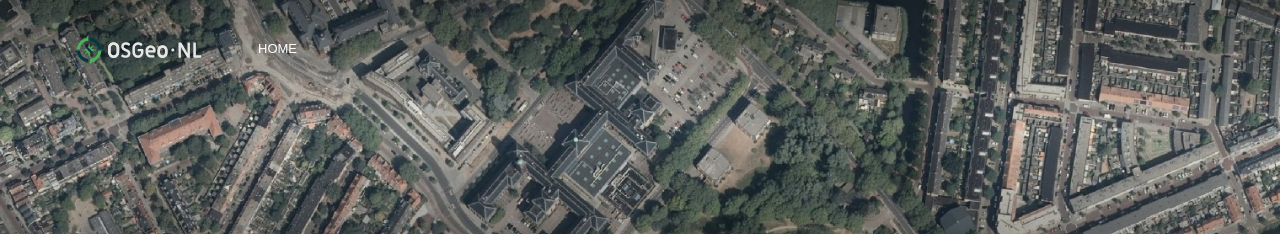
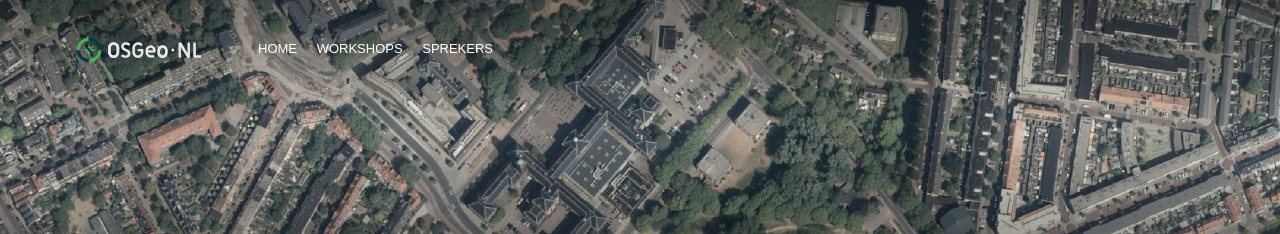
Before and after one commit to foss4gnl/2021.foss4g.nl, a Jekyll site: the page built from blog.html, in a window 1280 px wide. Shown: the top 234 px of the page. Built offline with Jekyll 4.4.1, drawn with Linux system fonts in a browser that asks for light colours; nearby versions of some CDN libraries; some web fonts are replaced; comment, search, counter and statistics services are not loaded.

Commit message:
website live zetten

```diff
--- a/_config.yml
+++ b/_config.yml
@@ -38,11 +38,11 @@ navigationLinks:
  - {permalink: "/", text: "Home"}
 # - {permalink: "/blog/", text: "Nieuws"}
 # - {permalink: "/conference/", text: "Programma"}
-# - {permalink: "/workshops/", text: "Workshops"}
+ - {permalink: "/workshops/", text: "Workshops"}
 # - {permalink: "/photos/", text: "Foto's"}
-# - {permalink: "/speakers/", text: "Sprekers"}
+ - {permalink: "/speakers/", text: "Sprekers"}
 bottomNavigationLinks:
-  #- {link: "https://www.eventbrite.nl/e/tickets-foss4gnl-2019-60886980598", text: "Aanmelden"}
+  - {link: "https://www.eventbrite.nl/e/tickets-foss4gnl-2021-176393867807", text: "Aanmelden"}
   - {link: "https://foss4g.nl", text: "Presentaties"}
 rightNavigationButtons:
   #- {link: "https://www.eventbrite.nl/e/tickets-foss4gnl-2019-60886980598", text: "Aanmelden"}
--- a/_data/hero.yml
+++ b/_data/hero.yml
@@ -4,6 +4,6 @@ eventDate: "19/20 oktober 2021 - ITC - Universiteit Twente"
 buttons:
   #- {permalink: "/becomeaspeaker/", text: "Become a speaker"}
   #- {link: "https://www.eventbrite.nl/e/tickets-foss4gnl-2019-60886980598", text: "Aanmelden"}
-  - {link: "https://forms.gle/fKwf5pKzwUPB6MGh8", text: "Aanmelden als spreker"}
-  - {link: "https://forms.gle/bgFCMXV3QZS1ZLLN9", text: "Become a speaker"}
+  #- {link: "https://forms.gle/fKwf5pKzwUPB6MGh8", text: "Aanmelden als spreker"}
+  #- {link: "https://forms.gle/bgFCMXV3QZS1ZLLN9", text: "Become a speaker"}
   # - {link: "https://github.com/osgeonl/osgeonl.github.io/tree/master/sitecontent/foss4gnl/2019", text: "Presentaties 2019"}
```
